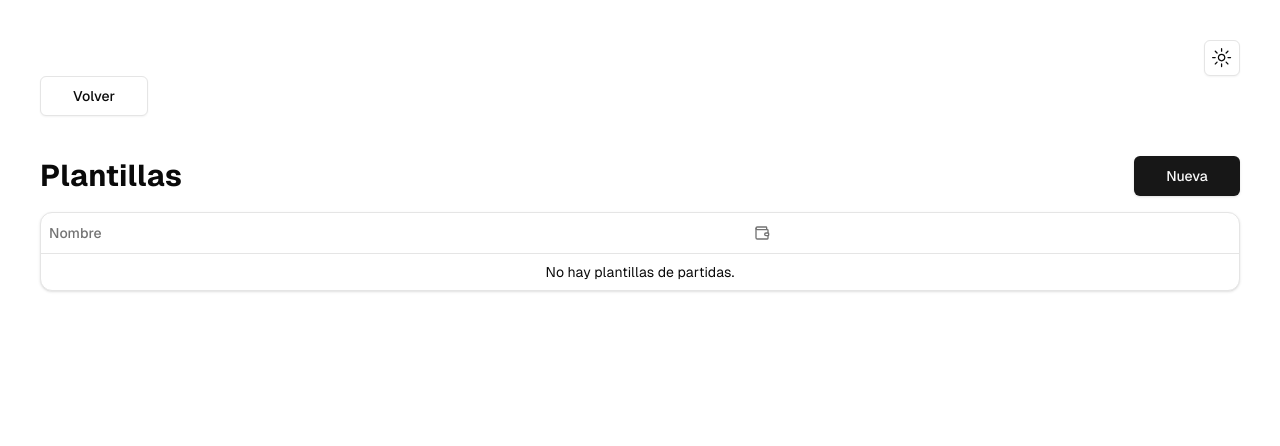
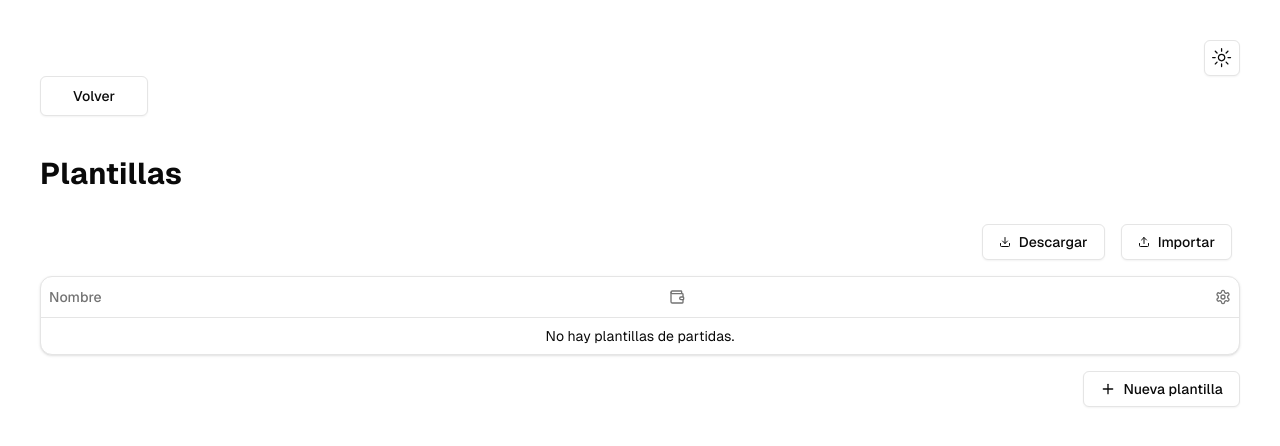
Before and after one commit to siner/nextjs.pokerclock, a Next.js app: page /gametemplates in a window 1280 px wide. Shown: the top 446 px of the page. Built offline with nearby package versions, Linux system fonts and the light colour scheme.

Commit message:
Import/Download templates

```diff
--- a/src/app/gametemplates/page.tsx
+++ b/src/app/gametemplates/page.tsx
@@ -13,9 +13,6 @@ export default async function AllGameTemplates() {
       </div>
       <div className="mb-4 flex flex-row items-center justify-between space-x-4">
         <h1 className="text-3xl font-bold">Plantillas</h1>
-        <Button size="lg">
-          <Link href="/gametemplates/create">Nueva</Link>
-        </Button>
       </div>
       <GameTemplatesTable />
     </div>
--- a/src/components/tables/gametemplates-table.tsx
+++ b/src/components/tables/gametemplates-table.tsx
@@ -1,5 +1,15 @@
 "use client";
-import { PencilIcon, PlayIcon, TrashIcon, WalletIcon } from "lucide-react";
+import {
+  CirclePlusIcon,
+  DownloadIcon,
+  PencilIcon,
+  PlayIcon,
+  PlusIcon,
+  SettingsIcon,
+  TrashIcon,
+  UploadIcon,
+  WalletIcon,
+} from "lucide-react";
 
 import { Button } from "@/components/ui/button";
 import { Card, CardContent, CardHeader, CardTitle } from "@/components/ui/card";
@@ -41,13 +51,72 @@ export default function GameTemplatesTable({ title }: { title?: string }) {
     window.location.reload();
   }
 
+  function backupGames() {
+    const backup = JSON.parse(localStorage.getItem("gameTemplates") || "[]");
+    const blob = new Blob([JSON.stringify(backup)], {
+      type: "application/json",
+    });
+    const url = URL.createObjectURL(blob);
+    const a = document.createElement("a");
+    a.href = url;
+    a.download = "backup.json";
+    a.click();
+    URL.revokeObjectURL(url);
+  }
+
+  function importGames(e: React.ChangeEvent<HTMLInputElement>) {
+    const file = e.target.files?.[0];
+    if (file) {
+      const reader = new FileReader();
+      reader.onload = (e) => {
+        const backup = JSON.parse(e.target?.result as string);
+        localStorage.setItem("gameTemplates", JSON.stringify(backup));
+        window.location.reload();
+      };
+      reader.readAsText(file);
+    }
+    e.target.value = "";
+    window.location.reload();
+  }
+
   return (
+    <>
+      <div className="flex items-center justify-end space-x-4 p-2 py-4">
+        <Button variant="outline" onClick={backupGames}>
+          <DownloadIcon className="mr-2 size-3" />
+          Descargar
+        </Button>
+        <Dialog>
+          <DialogTrigger>
+            <Button variant="outline">
+              <UploadIcon className="mr-2 size-3" />
+              Importar
+            </Button>
+          </DialogTrigger>
+          <DialogContent>
+            <DialogHeader>
+              <DialogTitle>Importar plantillas</DialogTitle>
+              <DialogDescription>
+                <div className="flex flex-col items-start gap-4 pt-4">
+                  <p>
+                    Esta acción eliminará las plantillas actuales y las
+                    sustituirá por las que importes nuevas.
+                  </p>
+                  <p>Adjunta un fichero .json válido</p>
+                  <input type="file" accept=".json" onChange={importGames} />
+                </div>
+              </DialogDescription>
+            </DialogHeader>
+          </DialogContent>
+        </Dialog>
+      </div>
       <Card>
         {title && (
           <CardHeader className="flex flex-row items-center justify-between">
             <CardTitle>{title}</CardTitle>
           </CardHeader>
         )}
+
         <CardContent className="p-0">
           <Table>
             <TableHeader>
@@ -56,8 +125,8 @@ export default function GameTemplatesTable({ title }: { title?: string }) {
                 <TableHead>
                   <WalletIcon className="size-4" />
                 </TableHead>
-              <TableHead>
-                <span className="sr-only">Actions</span>
+                <TableHead className="flex items-center justify-end pr-2">
+                  <SettingsIcon className="size-4" />
                 </TableHead>
               </TableRow>
             </TableHeader>
@@ -135,5 +204,16 @@ export default function GameTemplatesTable({ title }: { title?: string }) {
           </Table>
         </CardContent>
       </Card>
+      <div className="flex items-center justify-end pt-4">
+        <Button variant="outline">
+          <Link
+            href="/gametemplates/create"
+            className="flex items-center justify-start"
+          >
+            <PlusIcon className="mr-2 size-4" /> Nueva plantilla
+          </Link>
+        </Button>
+      </div>
+    </>
   );
 }
```
Lines whose indentation alone changed are shown as unchanged.
